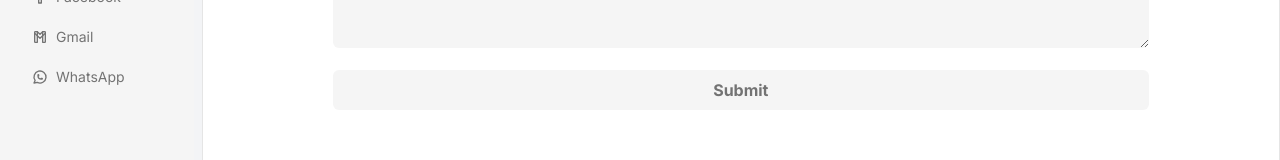
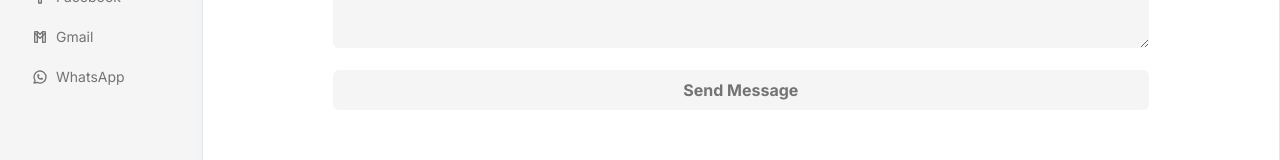
Before and after one commit to MendiOP/portfolio-temporary-v1, a Next.js app: page /contact in a window 1280 px wide. Shown: the part 485-645 px from the top of the page. Built offline with nearby package versions, Linux system fonts and the light colour scheme.

Commit message:
added correct email code

```diff
--- a/src/components/Contact.tsx
+++ b/src/components/Contact.tsx
@@ -20,6 +20,7 @@ const defaultFormState = {
 
 export const Contact = () => {
   const [formData, setFormData] = useState(defaultFormState);
+  const [loading, setLoading] = useState(false);
 
   const handleSubmit = async (event:any) => {
     event.preventDefault();
@@ -30,6 +31,8 @@ export const Contact = () => {
       message: { value: messageValue },
     } = formData;
 
+    const constructedMessage = `Name: ${nameValue}\nEmail: ${emailValue}\nMessage: ${messageValue}`;
+    setLoading(true);
 
     try {
       const res = await emailjs.send(
@@ -38,22 +41,26 @@ export const Contact = () => {
         {
           from_name: nameValue,
           from_email: emailValue,
-          message: messageValue,
+          message: constructedMessage,
           to_name: "mehedihm2015@gmail.com",
         },
         "cfSIcIfrNtnRQSTkZ"
       );
       console.log("Email successfully sent!", res.text);
 
+      console.log("totalMessage", constructedMessage);
+
       Swal.fire({
         title: "Good job!",
         text: "Email successfully sent!",
         icon: "success",
         confirmButtonText: "OK",
+        confirmButtonColor: "#3085d6",
       });
 
-      // Clear form after success
+      setLoading(false);
       setFormData(defaultFormState);
+
     } catch (error) {
       console.error("Something went wrong:", error);
       Swal.fire({
@@ -61,6 +68,7 @@ export const Contact = () => {
         text: "Something went wrong!",
         icon: "error",
         confirmButtonText: "Try Again",
+        confirmButtonColor: "#3085d6",
       });
     }
   };
@@ -120,11 +128,20 @@ export const Contact = () => {
         />
       </div>
       <button
-        className="w-full px-2 py-2 mt-4 bg-neutral-100 rounded-md font-bold text-neutral-500"
         type="submit"
-      >
-        Submit
-      </button>
+    className="w-full flex items-center justify-center px-2 py-2 mt-4 bg-neutral-100 rounded-md font-bold text-neutral-500"
+    >
+  {loading ? (
+    <>
+      <div className="w-4 h-4 border-2 border-gray-300 border-t-2 border-t-gray-700 rounded-full animate-spin mr-2"></div>
+      Sending...
+    </>
+  ) : (
+    "Send Message"
+  )}
+</button>
+
+
     </form>
   );
 };
```
